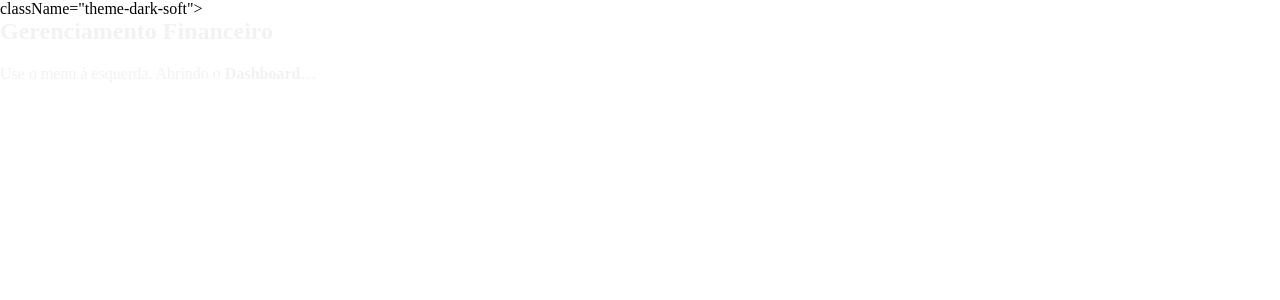
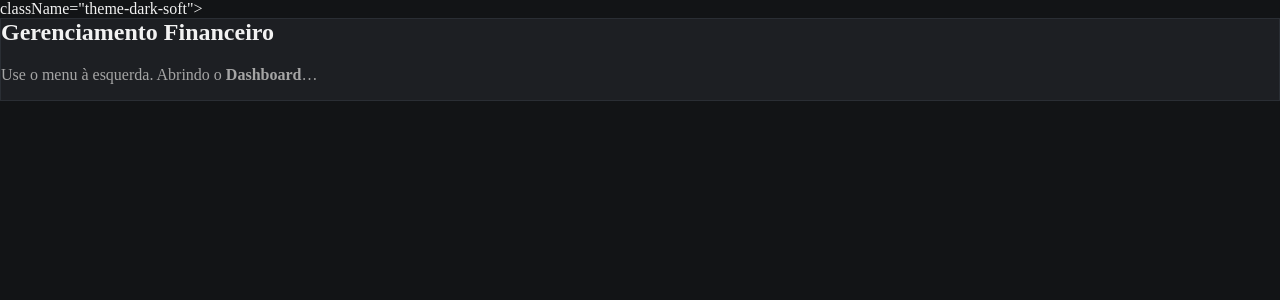
Before and after one commit to Ivanmonteiro-create/gerenciamentofamiliar.site, a Next.js app: page / in a window 1280 px wide. Shown: the top 300 px of the page. Built offline with nearby package versions, Linux system fonts and the light colour scheme.

Commit message:
Update globals.css

```diff
--- a/app/globals.css
+++ b/app/globals.css
@@ -178,3 +178,15 @@ a:hover { text-decoration: underline; }
 .theme-dark-soft *::-webkit-scrollbar-track { background: #121418; }
 .theme-dark-soft *::-webkit-scrollbar-thumb { background: #2a2f36; border-radius: 8px; }
 .theme-dark-soft *::-webkit-scrollbar-thumb:hover { background: #353b44; }
+/* --- Mínimo Dark Seguro (apenas cores) --- */
+body { background:#121416; color:#f2f2f2; }
+
+.card, .panel { background:#1d1f23; border:1px solid #2a2e34; }
+thead th { background:#181a1e; color:#f2f2f2; }
+
+input[type="text"], input[type="date"], input[type="number"], input[type="month"], select, textarea {
+  background:#16181c; color:#f2f2f2; border:1px solid #2a2e34;
+}
+
+.small, .muted, label { color:#a5a5a5; }
+svg text { fill:#f2f2f2; }
```
